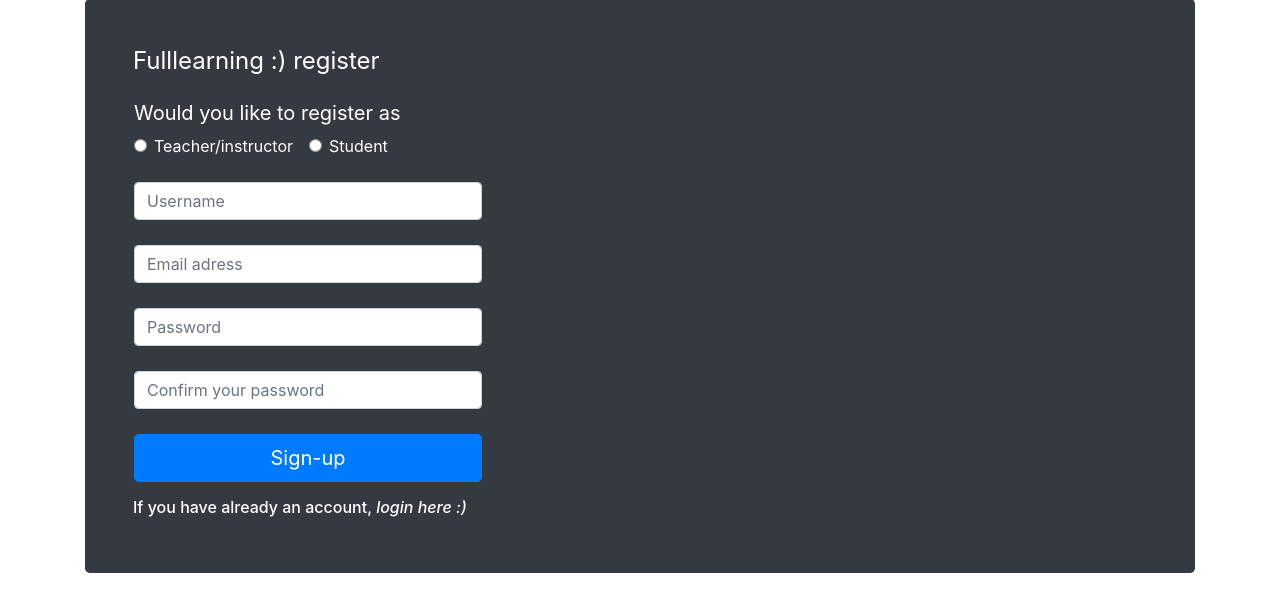
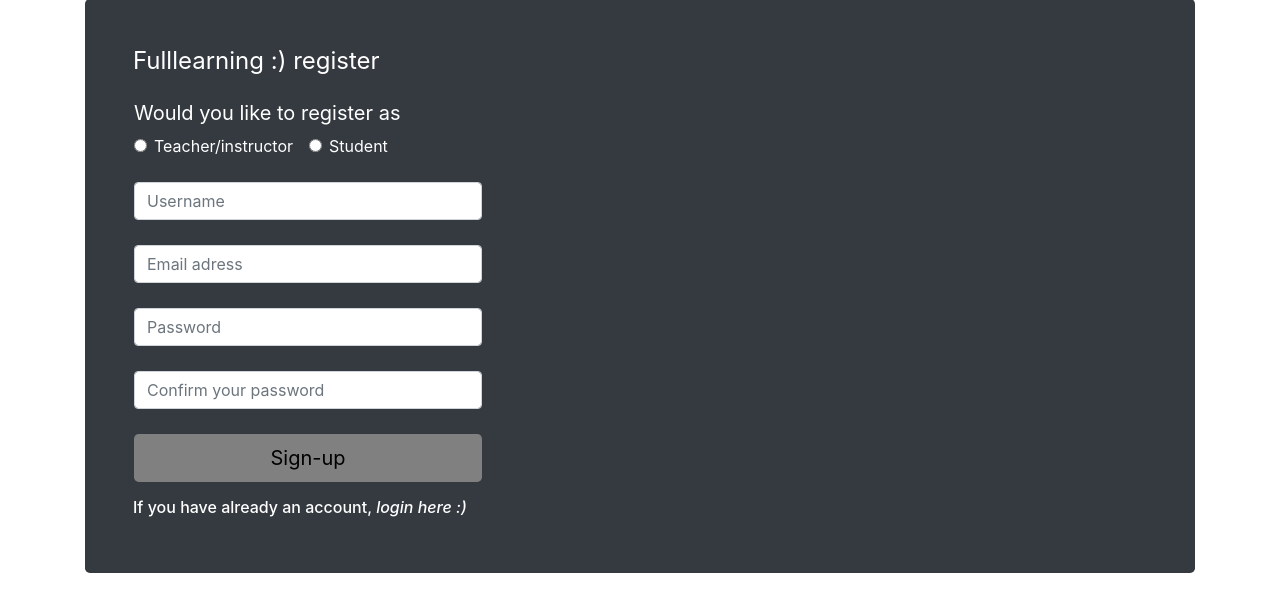
Before and after one commit to Fullfifax/Fulllearning, a PHP site: page /register in a window 1280 px wide. Shown: the part 74-686 px from the top of the page. Run offline with PHP 8.4, Linux system fonts and the light colour scheme.

Commit message:
Modification de la couleur du bouton register

```diff
--- a/views/register.view.php
+++ b/views/register.view.php
@@ -43,7 +43,7 @@ require_once("includes/_nav.php");
                 <input type="password"class="form-control ml-3 mb-4 col-md-4" name="password_confirm" placeholder="Confirm your password">
 
                 <div class="col-md-8"></div>
-                <button type="submit" class="btn btn-lg btn-primary btn-block ml-3 col-md-4" name="register">Sign-up</button>
+                <button type="submit" class="btn btn-lg btn-block ml-3 col-md-4" name="register" style="background-color:grey;">Sign-up</button>
 
                 <div class="col-md-8 mt-3">
                         <h6>If you have already an account,
```
